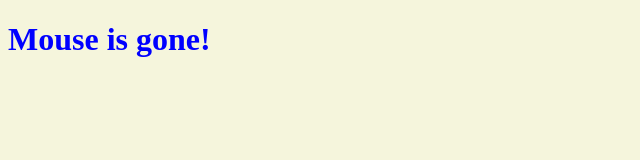
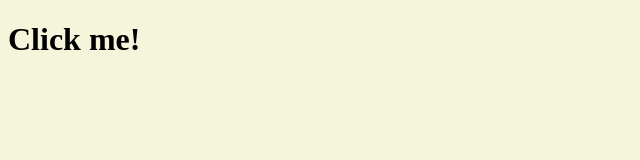
Before and after one commit to SaenaKIM/momentum, a plain HTML site: page index.html in a window 1280 px wide. Both pictures are taken after a click on the element "Click me!". Shown: the whole page, without its empty margins (0-640 px from the left). Drawn offline with Linux system fonts and the light colour scheme.

Commit message:
[TIL] Click Event, className, classList

```diff
--- a/app.js
+++ b/app.js
@@ -1,20 +1,10 @@
 
-const title = document.querySelector("div.hello:first-child h1");
+const h1 = document.querySelector("div.hello:first-child h1");
 
-console.dir(title)
+console.dir(h1)
 
 function handleTitleClick() {
-    title.style.color = "blue";
+    h1.classList.toggle("clicked")
 }
 
-function handleMouseEnter() {
-    title.innerText = "Mouse is here!";
-}
-
-function handleMouseLeave()
-{
-    title.innerText = "Mouse is gone!";
-}
-title.addEventListener("click", handleTitleClick);
-title.addEventListener("mouseenter", handleMouseEnter);
-title.addEventListener("mouseleave", handleMouseLeave);
+h1.addEventListener("click", handleTitleClick);
--- a/index.html
+++ b/index.html
@@ -9,7 +9,7 @@
 </head>
 <body>
     <div class="hello">
-        <h1>Click me!</h1>
+        <h1 class="sexy-font clicked">Click me!</h1>
     </div>
     <script src="app.js"></script>
 </body>
```
